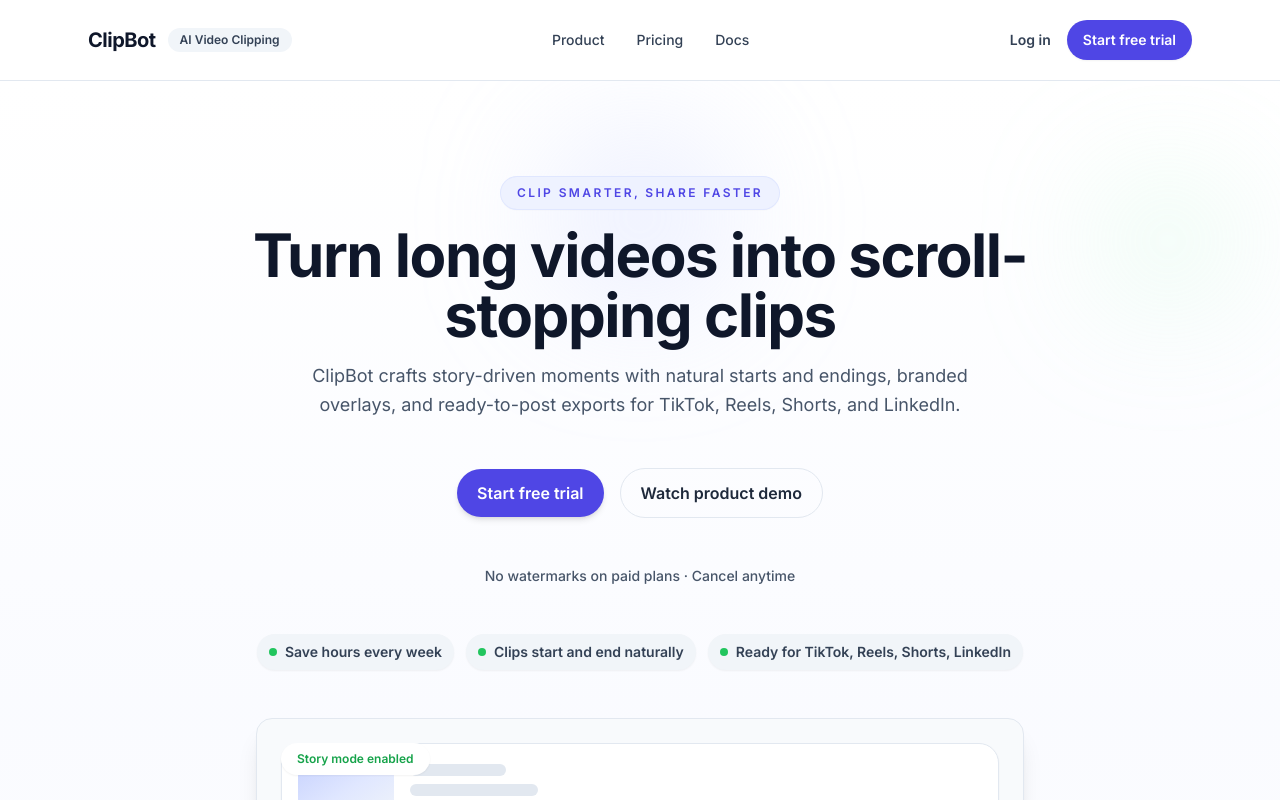
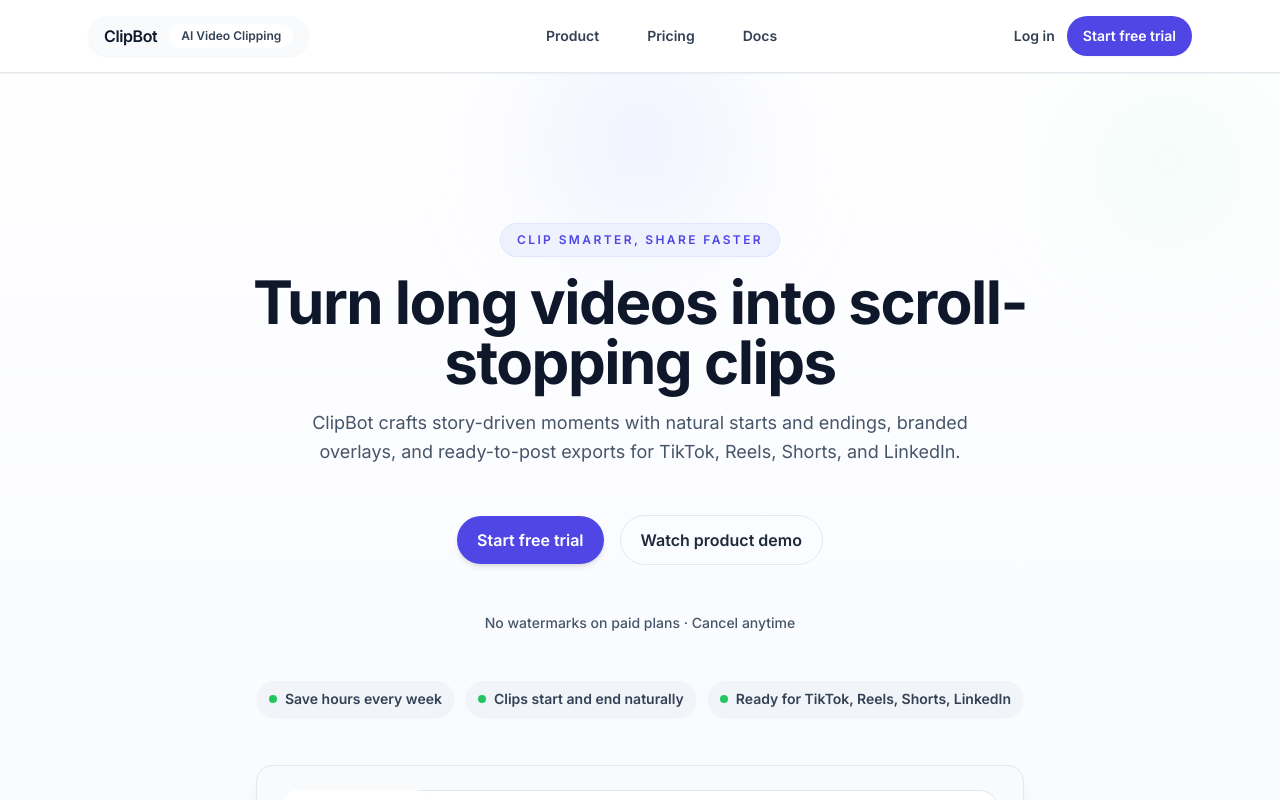
Before and after one commit to Fandry01/clipbot-frontend, a React (Vite) app: page /landing in a window 1280 px wide. Shown: the top 800 px of the page. Built offline with nearby package versions, Linux system fonts and the light colour scheme.

Commit message:
Animate navbar transparency on scroll

```diff
--- a/src/components/LandingHero.tsx
+++ b/src/components/LandingHero.tsx
@@ -33,33 +33,52 @@
 
 function LandingHero() {
   const [mounted, setMounted] = React.useState(false)
+  const [scrolled, setScrolled] = React.useState(false)
 
   React.useEffect(() => {
     setMounted(true)
+    const handleScroll = () => {
+      setScrolled(window.scrollY > 12)
+    }
+
+    handleScroll()
+    window.addEventListener("scroll", handleScroll, { passive: true })
+
+    return () => {
+      window.removeEventListener("scroll", handleScroll)
+    }
   }, [])
 
   return (
     <div className="bg-white text-slate-900">
-      <header className="border-b border-slate-200">
-        <div className="mx-auto flex max-w-6xl items-center justify-between px-6 py-5">
-          <div className="flex items-center gap-3">
-            <span className="text-xl font-bold tracking-tight">ClipBot</span>
-            <span className="rounded-full bg-slate-100 px-3 py-1 text-xs font-semibold text-slate-700">
+      <header
+        className={`fixed left-0 right-0 top-0 z-30 border-b transition-all duration-500 ${
+          scrolled
+            ? "border-transparent bg-white/60 shadow-sm backdrop-blur supports-[backdrop-filter]:backdrop-blur-md"
+            : "border-slate-200 bg-white shadow-sm"
+        }`}
+      >
+        <div className="mx-auto flex max-w-6xl items-center justify-between px-6 py-4">
+          <div className="flex items-center gap-3 rounded-full bg-slate-50 px-4 py-2 shadow-sm">
+            <span className="text-base font-semibold tracking-tight text-slate-900">ClipBot</span>
+            <span className="rounded-full bg-white px-3 py-1 text-xs font-semibold text-slate-700">
               AI Video Clipping
             </span>
           </div>
-          <nav className="hidden items-center gap-8 text-sm font-medium text-slate-700 md:flex">
+          <nav className="hidden items-center gap-6 text-sm font-semibold text-slate-700 md:flex">
             {navLinks.map((link) => (
-              <a key={link.label} href={link.href} className="transition hover:text-slate-900">
+              <a
+                key={link.label}
+                href={link.href}
+                className="rounded-full px-3 py-2 transition hover:bg-slate-100 hover:text-slate-900"
+              >
                 {link.label}
               </a>
             ))}
           </nav>
-          <div className="hidden items-center gap-4 md:flex">
-            <button className="text-sm font-semibold text-slate-700 transition hover:text-slate-900">
-              Log in
-            </button>
-            <Button size="md" className="shadow-sm">
+          <div className="hidden items-center gap-3 md:flex">
+            <button className="text-sm font-semibold text-slate-700 transition hover:text-slate-900">Log in</button>
+            <Button size="md" className="rounded-full shadow-sm">
               Start free trial
             </Button>
           </div>
@@ -71,7 +90,7 @@
         </div>
       </header>
 
-      <main className="relative overflow-hidden bg-gradient-to-b from-white via-indigo-50/30 to-white">
+      <main className="relative overflow-hidden bg-gradient-to-b from-white via-indigo-50/30 to-white pt-28 md:pt-32">
         <div className="absolute left-1/2 top-10 h-48 w-48 -translate-x-1/2 rounded-full bg-indigo-200/30 blur-3xl" />
         <div className="absolute right-12 top-24 h-32 w-32 rounded-full bg-green-200/30 blur-3xl" />
         <div className="relative mx-auto flex min-h-[calc(100vh-76px)] max-w-5xl flex-col items-center gap-12 px-6 py-16 text-center md:py-24">
```
